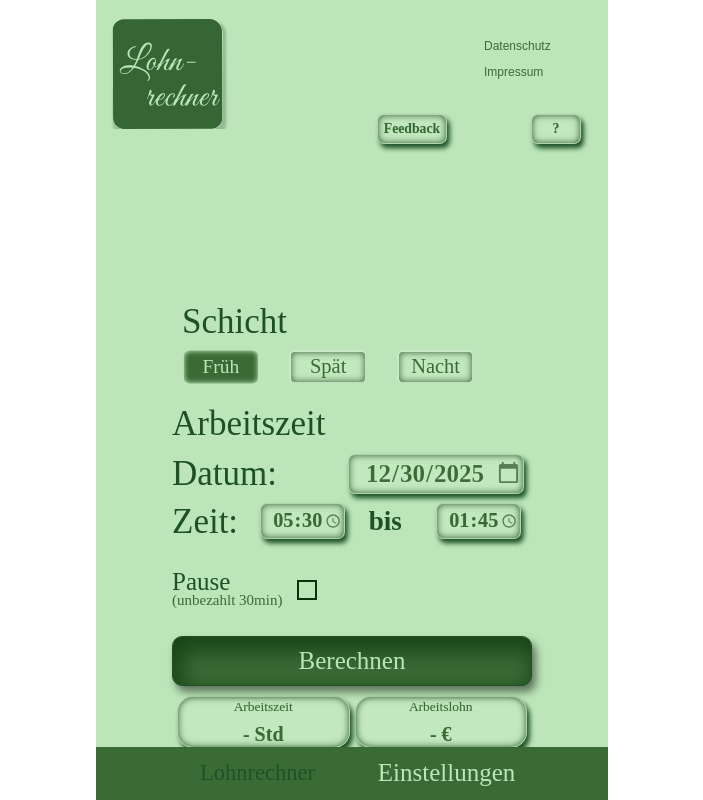
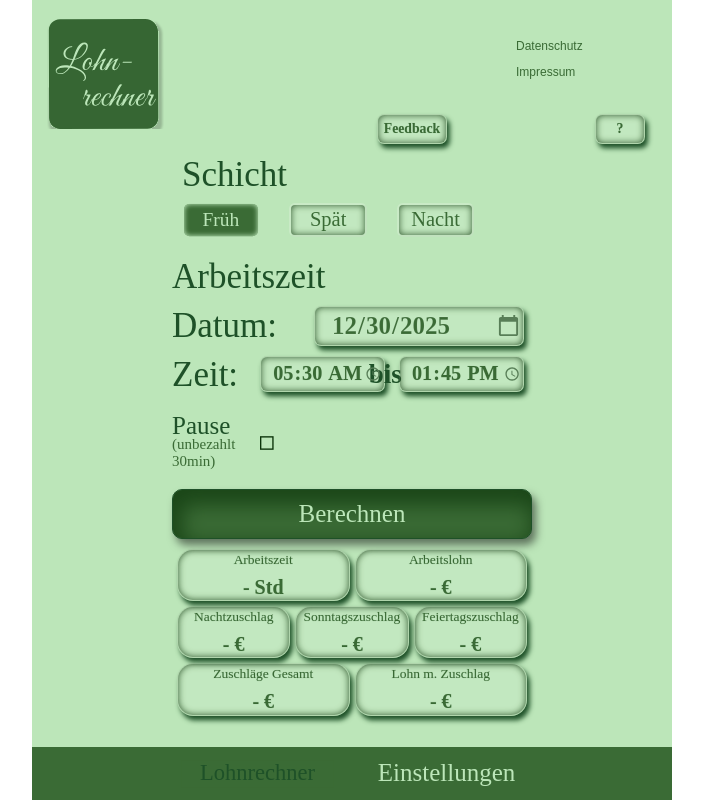
Before and after one commit to Burnxp/salarayToday, a React (Vite) app: page / in a window 1280 px wide. Shown: the top 800 px of the page, without its empty margins (288-991 px from the left). Built offline with nearby package versions, Linux system fonts and the light colour scheme; no server answers.

Commit message:
Optimiere CSS für responsives Design und verbessere Layout-Anpassungen

```diff
--- a/src/header.css
+++ b/src/header.css
@@ -15,7 +15,7 @@
   margin: 0;
   padding: 0;
   box-sizing: border-box;
-
+  max-width: 100%;
 }
 
 #app{
@@ -40,8 +40,8 @@
 .app-screen {
   background-color: var(--hintergrund-hell);
   height: calc(100% - var(--border-height));
+  overflow: hidden;
 
-  overflow: hidden;
 
 
 }
@@ -162,7 +162,7 @@ img {
     transform 0.25s ease,
     box-shadow 0.25s ease,
     opacity 0.25s ease;
-
+    min-width: fit-content;
 }
 
 /* Klick-Effekt: „gedrückt“ */
@@ -289,6 +289,7 @@ img {
 .arbeitszeit-container {
   display: grid;
   width: 22.5rem;
+  min-width: 100%;
   height: 8.875rem;
   row-gap: 0.38125rem;
   grid-template-rows: repeat(3, minmax(0, 1fr));
@@ -310,7 +311,7 @@ img {
 }
 
 .datum-text {
-  grid-row: 2 / span 1;
+  grid-row: 2;
   grid-column: 1 / span 1;
 
   color: var(--Color-Marker, #0b3309);
@@ -322,8 +323,9 @@ img {
 }
 
 .arbeitsDatum {
-  grid-row: 2 / span 1;
-  grid-column: 3 / span 2;
+  grid-row: 2;
+  grid-column: 4;
+  justify-self: end;
 
   height: 2.5rem;
 
@@ -382,8 +384,9 @@ input[type="time"]::-webkit-calendar-picker-indicator {
 }
 
 .time-bis {
-  grid-row: 3 / span 1;
-  grid-column: 4 / span 1;
+  grid-row: 3;
+  grid-column: 4 ;
+  justify-self: end;
 }
 
 /* font-style & padding */
@@ -880,26 +883,27 @@ input[type="time"]::-webkit-calendar-picker-indicator {
 
 @media screen and (width > 1000px) {
   #app{
-    width: 40%;
-    height: calc(100dvh - 3.3125rem);
+    width: 50%;
+    height: calc(100% - var(--border-height));
 
   }
   .app-screen {
     margin: 0rem auto;
-    margin-top: 9.2rem;
+    min-height: 100vw;
     overflow: hidden;
 
   }
 
   .lohnrechner-layout {
     width: 100%;
+
   }
   .einstellungen-layout {
     width: 60%;
-    height: 100vh;
+
   }
   .navigation, header {
-    width: 40%;
+    width: 50%;
 
   }
   .container{
@@ -909,7 +913,38 @@ input[type="time"]::-webkit-calendar-picker-indicator {
 
 }
 
-@media screen and (width < 600px) and (width < 1000px) {
+@media screen and (width > 600px) and (width <= 1000px) {
+  #app{
+    width: 70%;
+    height: calc(100% - var(--border-height));
+
+  }
+  .app-screen {
+    margin: 0rem auto;
+    min-height: 100vw;
+    overflow: hidden;
+
+  }
+
+  .lohnrechner-layout {
+    width: 100%;
+  }
+  .einstellungen-layout {
+    width: 90%;
+
+  }
+  .navigation, header {
+    width: 70%;
+
+  }
+  .container{
+    height: 0rem;
+  }
+
+
+}
+
+@media screen and (width < 600px) {
   #app{
     width: 100%;
   }
```
